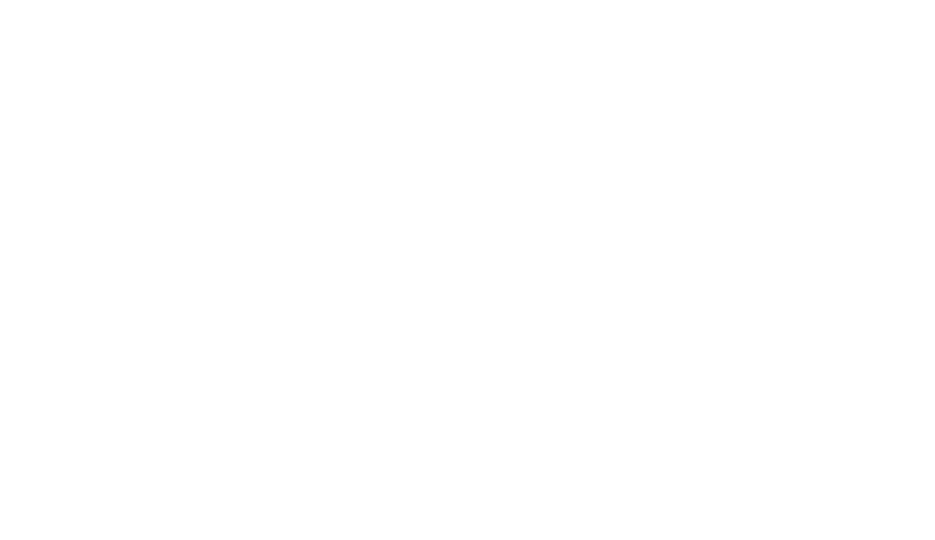
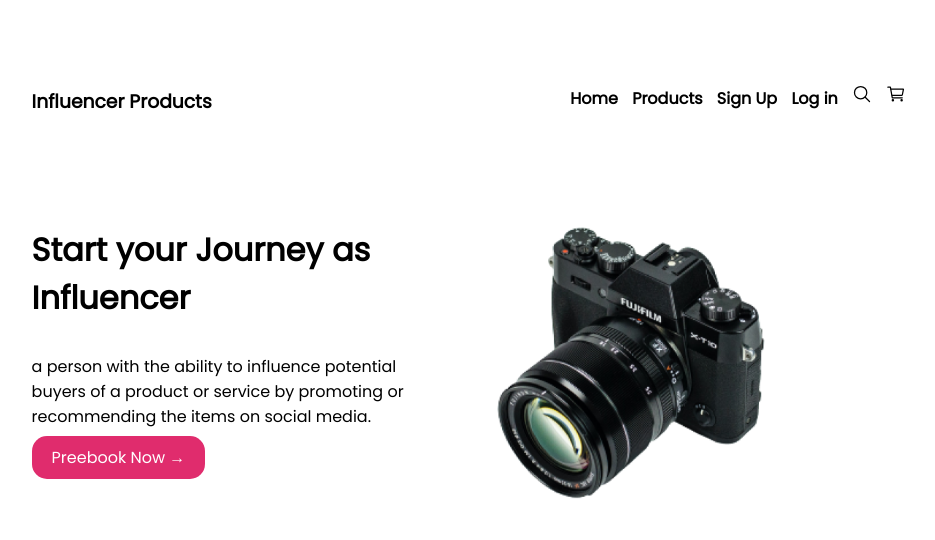
Before and after one commit to Md-Shahriar-Islam/assignment2, a plain HTML site: page index.html in a window 1280 px wide. Shown: the whole page, without its empty margins (166-1101 px from the left). Drawn offline with nearby package versions, Linux system fonts and the light colour scheme.

Commit message:
first section

```diff
--- a/index.html
+++ b/index.html
@@ -10,6 +10,43 @@
 </head>
 
 <body>
+    <header>
+        <div>
+            <h3>Influencer Products</h3>
+        </div>
+        <nav>
+            <ul>
+                <li>Home</li>
+                <li>Products</li>
+                <li>Sign Up</li>
+                <li>Log in</li>
+                <li>
+                    <ion-icon name="search-outline"></ion-icon>
+                </li>
+                <li>
+                    <ion-icon name="cart-outline"></ion-icon>
+                </li>
+
+            </ul>
+
+        </nav>
+    </header>
+    <section class="Influencer">
+        <article>
+            <h1>Start your Journey as<br>Influencer</h1>
+            <p>a person with the ability to influence potential buyers of a product or service by promoting or
+                recommending the items on social media.</p>
+            <a target="_blank" href="#">Preebook Now &#8594</a>
+        </article>
+        <figure>
+            <img class="camera" src="images/main-camera.png" alt="camera">
+
+        </figure>
+    </section>
+
+
+    <script type="module" src="https://unpkg.com/ionicons@5.5.2/dist/ionicons/ionicons.esm.js"></script>
+    <script nomodule src="https://unpkg.com/ionicons@5.5.2/dist/ionicons/ionicons.js"></script>
 
 </body>
 
--- a/style.css
+++ b/style.css
@@ -3,4 +3,46 @@
 {
     background-color:white;
     font-family: 'Poppins', sans-serif;
+    display:flex;
+    flex-direction:column;
+    justify-content:center;
+    align-items: center;
 }
+h1{
+    font-size: 2em;
+}
+header,.Influencer
+{
+    display:flex;
+    width:70%;
+    margin-top:60px;
+
+}
+header
+{
+    justify-content:space-between;
+}
+nav li
+{
+    list-style: none;
+    display:inline-block;
+    margin-right:10px;
+    font-weight: 700;
+}
+ion-icon {
+    font-size: 20px;
+  }
+  .Influencer article {
+      width:50%;
+  }
+  .Influencer img {
+    width:80%
+  }
+ a
+ {
+     text-decoration:none;
+     color:white;
+     background-color:#E02C6D;
+     padding:10px 20px;
+     border-radius:15px;
+ }
```
